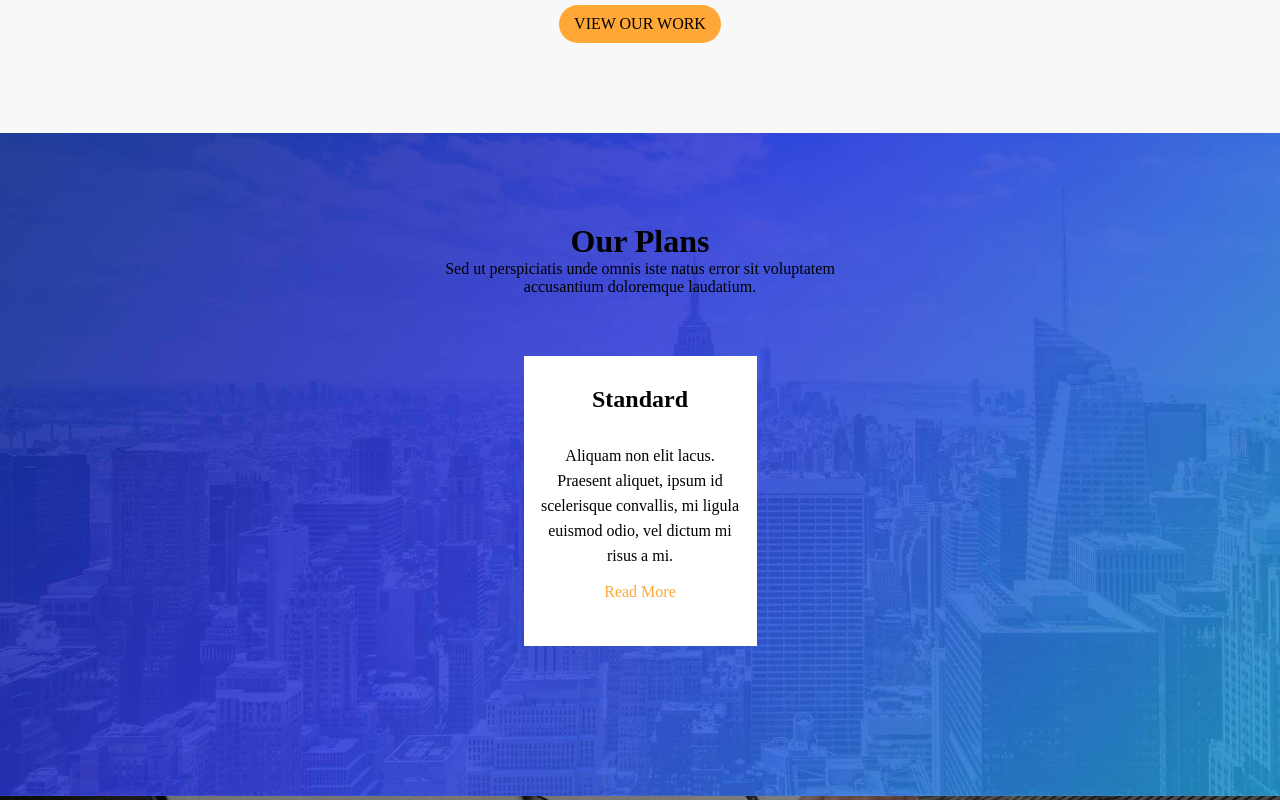
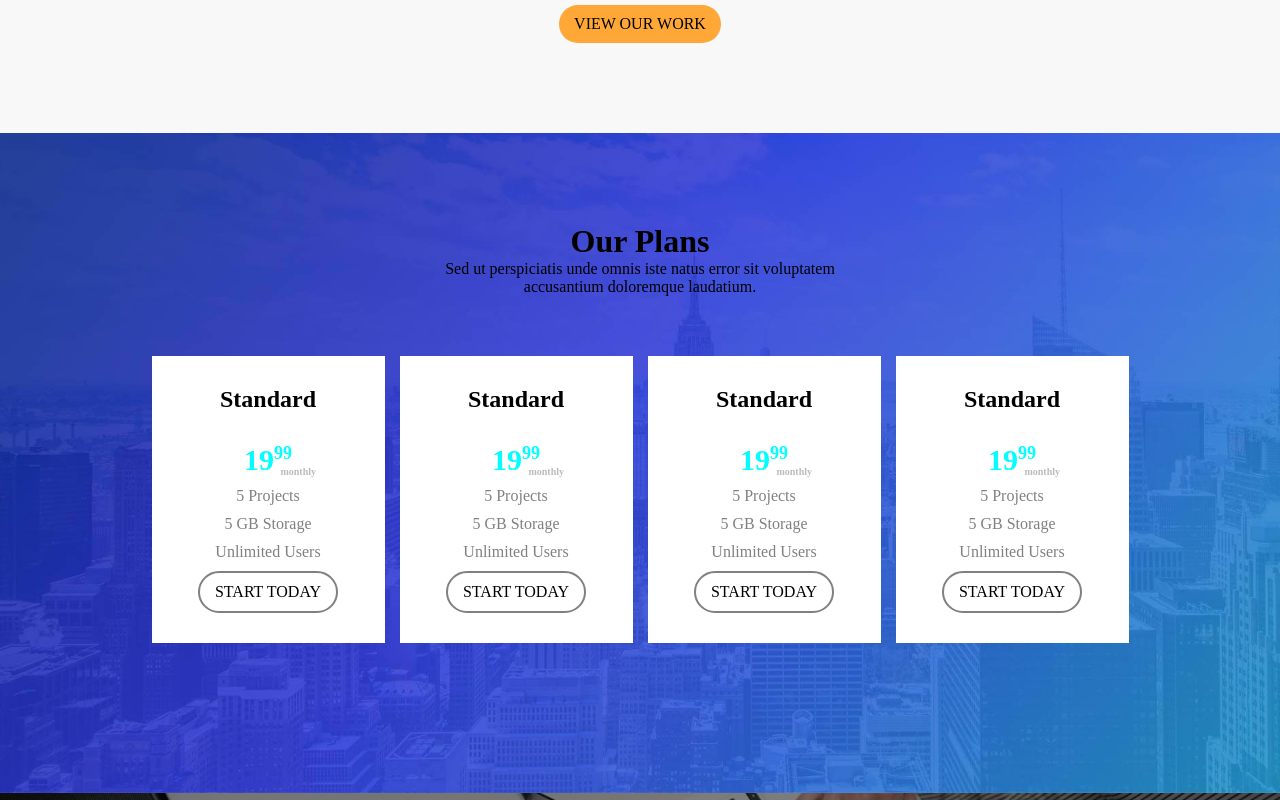
Before and after one commit to Tiberiu-Pislaru/proj-html-vuejs, a Vue app: page / in a window 1280 px wide. Shown: the part 2840-3640 px from the top of the page. Built offline with nearby package versions, Linux system fonts and the light colour scheme.

Commit message:
Creato PlansBox e CardPlan

```diff
--- /dev/null
+++ b/src/components/CardPlan.vue
@@ -0,0 +1,80 @@
+<template>
+    <div class="card">
+
+
+        <h2>Standard</h2>
+
+        <div class="price">
+            <div class="dollar-icon"><font-awesome-icon icon="fa-solid fa-dollar-sign" /></div>
+            <div class="num">
+                19<sup>99</sup>
+                <div class="tag-month">
+                    monthly
+                </div>
+            </div>
+        </div>
+
+        <div class="carat">
+            5 Projects
+        </div>
+        <div class="carat">
+            5 GB Storage
+        </div>
+        <div class="carat">
+            Unlimited Users
+        </div>
+
+        <button class="button">START TODAY</button>
+    </div>
+</template>
+
+<script>
+export default {
+
+}
+</script>
+
+<style lang="scss" scoped>
+@import '@/style/utility.scss';
+@import '@/style/variables.scss';
+
+.card{
+    background-color: $color-white;
+    padding: 30px 15px;
+    .price{
+        display: flex;
+        justify-content: center;
+        .num{
+            font-size: 30px;
+            color: aqua;
+            font-weight: bold;
+            position: relative;
+            sup{
+                font-size:18px;
+            }
+            .tag-month{
+                position: absolute;
+                color:#bcbbbc;
+                font-size:10px;
+                bottom: 0;
+                right: -50%;
+            }
+        }
+    }
+
+    h2{
+        margin-bottom: 30px ;
+    }
+    .carat{
+        margin: 10px 0;
+        color:grey;
+    }
+    .button{
+        border: 2px solid grey;
+    }
+    &:hover .button{
+        background-color: $yellow-orange;
+    }
+}
+
+</style>
--- a/src/components/PlansBox.vue
+++ b/src/components/PlansBox.vue
@@ -9,19 +9,90 @@
 
             <div class="container-box">
 
+                <div class="box" v-for="num in 4" :key="num">
+                    <card-plan/>
+                </div>
+                <!-- <div class="box">
+
+
+                    <h2>Premium</h2>
+
+                    <div class="price">
+                        <div class="dollar-icon"><font-awesome-icon icon="fa-solid fa-dollar-sign" /></div>
+                        <div class="num">
+                            29<sup>99</sup>
+                            <div class="tag-month">
+                                monthly
+                            </div>
+                        </div>
+                    </div>
+
+                    <div class="carat">
+                        10 Projects
+                    </div>
+                    <div class="carat">
+                        15 GB Storage
+                    </div>
+                    <div class="carat">
+                        Unlimited Users
+                    </div>
+
+                    <button class="button">START TODAY</button>
+                </div>
                 <div class="box">
 
 
-                    <h2>Standard</h2>
+                    <h2>Professional</h2>
 
                     <div class="price">
-
+                        <div class="dollar-icon"><font-awesome-icon icon="fa-solid fa-dollar-sign" /></div>
+                        <div class="num">
+                            39<sup>99</sup>
+                            <div class="tag-month">
+                                monthly
+                            </div>
+                        </div>
                     </div>
 
-                    <p>Aliquam non elit lacus. Praesent aliquet, ipsum id scelerisque convallis, mi ligula euismod odio, vel dictum mi risus a mi.</p>
+                    <div class="carat">
+                        15 Projects
+                    </div>
+                    <div class="carat">
+                        30 GB Storage
+                    </div>
+                    <div class="carat">
+                        Unlimited Users
+                    </div>
 
-                    <div class="link"><a href="#">Read More </a></div>
+                    <button class="button">START TODAY</button>
                 </div>
+                <div class="box">
+
+
+                    <h2>Extreme</h2>
+
+                    <div class="price">
+                        <div class="dollar-icon"><font-awesome-icon icon="fa-solid fa-dollar-sign" /></div>
+                        <div class="num">
+                            59<sup>99</sup>
+                            <div class="tag-month">
+                                monthly
+                            </div>
+                        </div>
+                    </div>
+
+                    <div class="carat">
+                        Unlimited Projects
+                    </div>
+                    <div class="carat">
+                        Unlimited Storage
+                    </div>
+                    <div class="carat">
+                        Unlimited Users
+                    </div>
+
+                    <button class="button">START TODAY</button>
+                </div> -->
 
             </div>
         </div>
@@ -29,8 +100,12 @@
 </template>
 
 <script>
+
+import CardPlan from './CardPlan.vue'
 export default {
-
+    components: {
+        CardPlan,
+    }
 }
 </script>
 
@@ -43,8 +118,6 @@ export default {
     background-position: center;
     background-repeat: no-repeat;
     background-size: cover;
-    background-color: $deep-cove;
-
 
     .container-service{
         width:$width-container;
@@ -64,24 +137,11 @@ export default {
             margin:60px 0;
             .box{
                 width:calc(100%/4 - 15px);
-                background-color: $color-white;
-                padding: 30px 15px;
 
-                h2{
-                    margin-bottom: 30px ;
-                }
-                p{
-                    line-height:25px
-                }
-                .link {
-                    margin: 15px 0;
-                    a{
 
-                        color: $yellow-orange;
-                    }
+            }
 
-                }
-            }
+
         }
         .img{
             width: 100%;
--- a/src/main.js
+++ b/src/main.js
@@ -13,6 +13,7 @@ import { faDroplet } from '@fortawesome/free-solid-svg-icons'
 import { faGear } from '@fortawesome/free-solid-svg-icons'
 import { faBuilding } from '@fortawesome/free-solid-svg-icons'
 import { faChartColumn } from '@fortawesome/free-solid-svg-icons'
+import { faDollarSign } from '@fortawesome/free-solid-svg-icons'
 
 library.add(faTwitter)
 library.add(faTwitter)
@@ -26,6 +27,7 @@ library.add(faDroplet)
 library.add(faGear)
 library.add(faBuilding)
 library.add(faChartColumn)
+library.add(faDollarSign)
 
 Vue.component('font-awesome-icon', FontAwesomeIcon)
 
```
